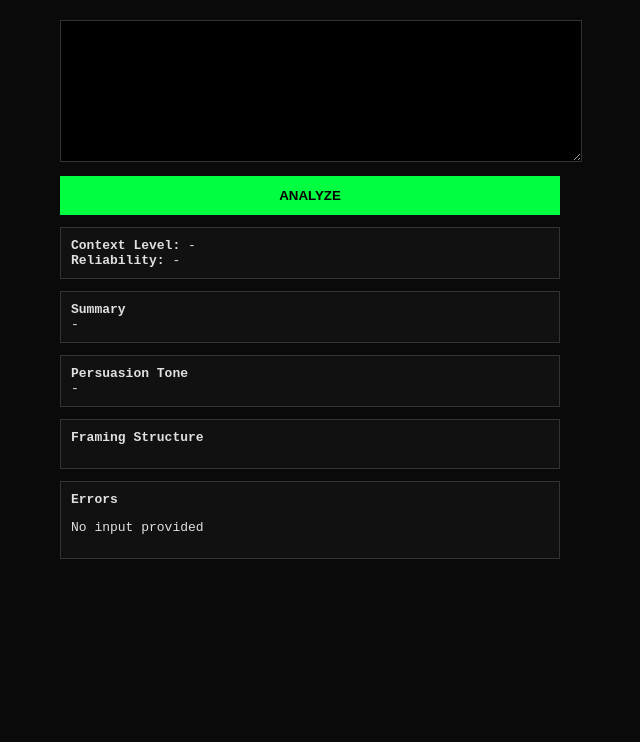
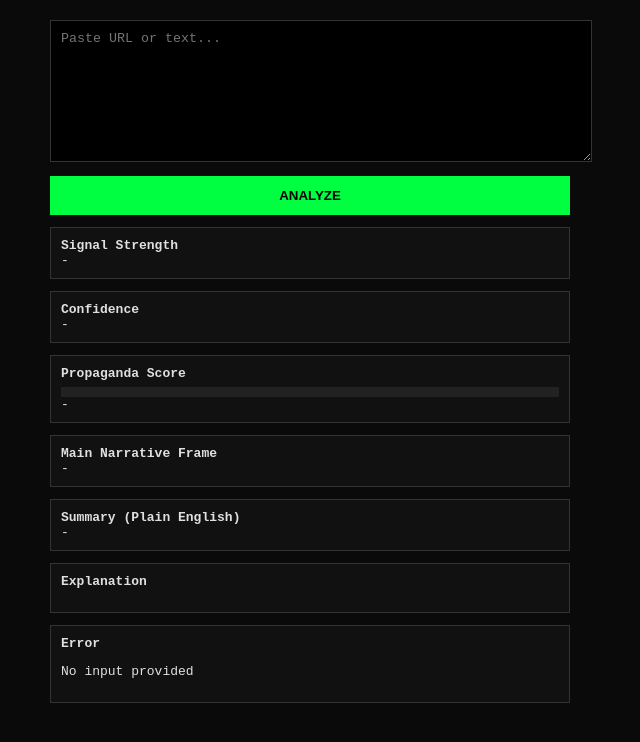
Before and after one commit to AboveTG/gtsystems, a website: page index.html in a window 1280 px wide. Both pictures are taken after a click on the button "ANALYZE". Shown: the whole page, without its empty margins (330-970 px from the left). Drawn offline with Linux system fonts and the light colour scheme.

Commit message:
Update index.html

```diff
--- a/index.html
+++ b/index.html
@@ -7,53 +7,54 @@
 
 <style>
 body {
-    margin:0;
-    background:#0a0a0a;
-    color:#e0e0e0;
-    font-family:monospace;
+    margin: 0;
+    background: #0a0a0a;
+    color: #e0e0e0;
+    font-family: monospace;
 }
 
 #ui {
-    width:500px;
-    margin:auto;
-    padding:20px;
+    width: 520px;
+    margin: auto;
+    padding: 20px;
 }
 
 textarea {
-    width:100%;
-    height:120px;
-    background:#000;
-    color:#00ff41;
-    border:1px solid #333;
-    padding:10px;
+    width: 100%;
+    height: 120px;
+    background: #000;
+    color: #00ff41;
+    border: 1px solid #333;
+    padding: 10px;
 }
 
 button {
-    width:100%;
-    padding:12px;
-    margin-top:10px;
-    background:#00ff41;
-    border:none;
-    font-weight:bold;
-    cursor:pointer;
+    width: 100%;
+    padding: 12px;
+    margin-top: 10px;
+    background: #00ff41;
+    border: none;
+    font-weight: bold;
+    cursor: pointer;
 }
 
 .panel {
-    margin-top:12px;
-    background:#111;
-    padding:10px;
-    border:1px solid #333;
+    margin-top: 12px;
+    background: #111;
+    padding: 10px;
+    border: 1px solid #333;
 }
 
 .bar {
-    height:8px;
-    background:#222;
+    height: 10px;
+    background: #222;
+    margin-top: 6px;
 }
 
 .bar > div {
-    height:100%;
-    background:#00ff41;
-    width:0%;
+    height: 100%;
+    background: #00ff41;
+    width: 0%;
 }
 </style>
 </head>
@@ -62,31 +63,42 @@ button {
 
 <div id="ui">
 
-<textarea id="input"></textarea>
+<textarea id="input" placeholder="Paste URL or text..."></textarea>
 <button onclick="run()">ANALYZE</button>
 
 <div class="panel">
-    <b>Context Level:</b> <span id="signal">-</span><br>
-    <b>Reliability:</b> <span id="quality">-</span>
+    <b>Signal Strength</b><br>
+    <span id="signal">-</span>
 </div>
 
 <div class="panel">
-    <b>Summary</b>
+    <b>Confidence</b><br>
+    <span id="confidence">-</span>
+</div>
+
+<div class="panel">
+    <b>Propaganda Score</b>
+    <div class="bar"><div id="propBar"></div></div>
+    <div id="propText">-</div>
+</div>
+
+<div class="panel">
+    <b>Main Narrative Frame</b>
+    <div id="frame">-</div>
+</div>
+
+<div class="panel">
+    <b>Summary (Plain English)</b>
     <div id="summary">-</div>
 </div>
 
 <div class="panel">
-    <b>Persuasion Tone</b>
-    <div id="persuasion">-</div>
+    <b>Explanation</b>
+    <pre id="conclusions"></pre>
 </div>
 
 <div class="panel">
-    <b>Framing Structure</b>
-    <pre id="framing"></pre>
-</div>
-
-<div class="panel">
-    <b>Errors</b>
+    <b>Error</b>
     <pre id="error"></pre>
 </div>
 
@@ -96,14 +108,12 @@ button {
 
 async function run() {
 
-    const input =
-        document.getElementById("input").value.trim();
+    const input = document.getElementById("input").value.trim();
 
     document.getElementById("error").innerText = "";
 
     if (!input) {
-        document.getElementById("error").innerText =
-            "No input provided";
+        document.getElementById("error").innerText = "No input provided";
         return;
     }
 
@@ -112,9 +122,7 @@ async function run() {
     try {
         const res = await fetch("/api/analyze", {
             method: "POST",
-            headers: {
-                "Content-Type": "application/json"
-            },
+            headers: { "Content-Type": "application/json" },
             body: JSON.stringify({ input })
         });
 
@@ -124,7 +132,7 @@ async function run() {
             data = JSON.parse(text);
         } catch {
             document.getElementById("error").innerText =
-                "NON-JSON RESPONSE:\n\n" + text;
+                "NON-JSON RESPONSE:\n\n" + text.slice(0, 4000);
             return;
         }
 
@@ -139,23 +147,37 @@ async function run() {
         return;
     }
 
-    const meta = data.meta || {};
-    const content = data.content || {};
+    const report = data.report || {};
 
+    // SIGNAL
     document.getElementById("signal").innerText =
-        meta.signal?.label ?? "-";
+        data.signal_level ?? "-";
 
-    document.getElementById("quality").innerText =
-        meta.quality?.label ?? "-";
+    // CONFIDENCE
+    document.getElementById("confidence").innerText =
+        report.analysis_quality?.label ?? "Unknown";
 
+    // PROPAGANDA SCORE
+    const score = report.analysis?.propaganda_score ?? 0;
+
+    document.getElementById("propBar").style.width =
+        Math.min(100, score) + "%";
+
+    document.getElementById("propText").innerText =
+        score + " / 100";
+
+    // FRAME
+    document.getElementById("frame").innerText =
+        report.analysis?.primary_frame ?? "-";
+
+    // SUMMARY
     document.getElementById("summary").innerText =
-        content.summary ?? "-";
+        report.summary?.short ?? "-";
 
-    document.getElementById("persuasion").innerText =
-        content.persuasion?.interpretation ?? "-";
+    // CONCLUSIONS
+    document.getElementById("conclusions").innerText =
+        (report.conclusions || []).join("\n");
 
-    document.getElementById("framing").innerText =
-        JSON.stringify(content.framing ?? {}, null, 2);
 }
 
 </script>
```
